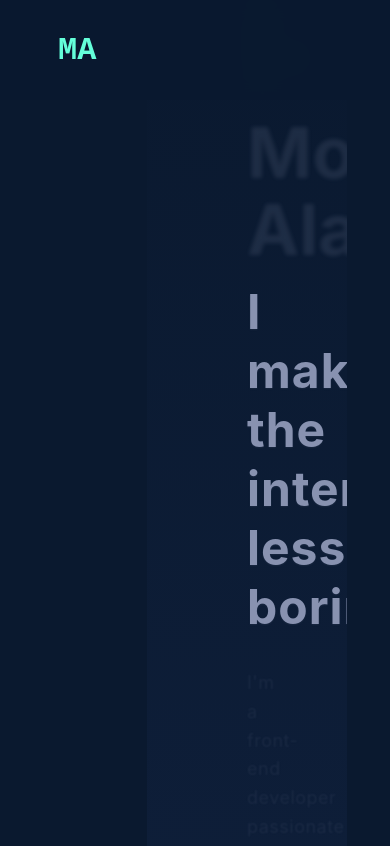
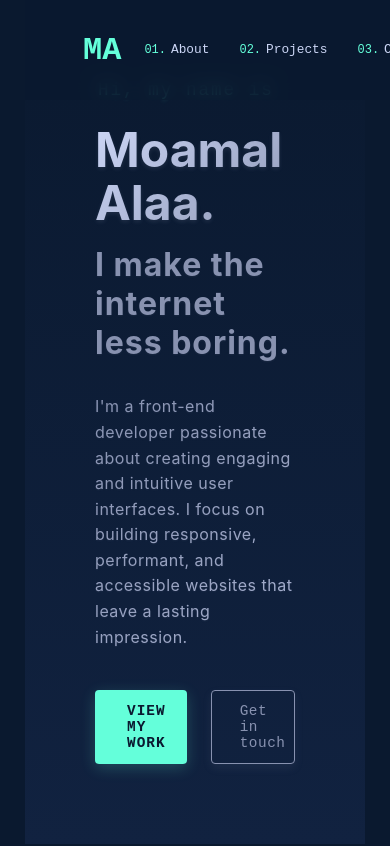
Before and after one commit to Moamal-2000/moamal-alaa, a Next.js app: page / in a window 390 px wide. Shown: the top 846 px of the page. Built offline with nearby package versions, Linux system fonts and the light colour scheme.

Commit message:
style: enhance responsiveness of HeroSection & website container

```diff
--- a/src/components/Home/HeroSection/HeroSection.module.scss
+++ b/src/components/Home/HeroSection/HeroSection.module.scss
@@ -1,3 +1,5 @@
+@use "@/styles/mixins" as m;
+
 .heroSection {
   min-height: 100dvh;
   display: flex;
@@ -9,6 +11,18 @@
   overflow: hidden;
   margin: 0 147px;
   padding: 0 100px;
+}
+
+@include m.large {
+  .heroSection {
+    margin: 0;
+  }
+}
+
+@include m.medium {
+  .heroSection {
+    padding: 0 50px;
+  }
 }
 
 .heroSection .content {
@@ -37,10 +51,16 @@
   // transform: translateY(20px);
 }
 
+@include m.large {
+  .content .preHeading {
+    font-size: 1.1rem;
+  }
+}
+
 .content .myName {
   background: linear-gradient(135deg, #ccd6f6, #8892b0);
   margin-bottom: 16px;
-  font-size: 4.375rem;
+  font-size: clamp(3rem, 9vw, 4.375rem);
   line-height: 1.1;
   color: #ccd6f6;
   font-weight: 700;
@@ -54,7 +74,7 @@
 
 .content .whatIDo {
   margin-bottom: 32px;
-  font-size: 3rem;
+  font-size: clamp(2rem, 6vw, 3rem);
   color: #8892b0;
   font-weight: 700;
   letter-spacing: 1px;
@@ -78,6 +98,12 @@
   animation: fadeInUp 1s ease .8s forwards;
   // opacity: 0;
   // transform: translateY(20px);
+}
+
+@include m.large {
+  .content .description {
+    font-size: 1rem;
+  }
 }
 
 .content .buttons {
--- a/src/styles/_variables.scss
+++ b/src/styles/_variables.scss
@@ -1,4 +1,24 @@
+@use "@/styles/mixins" as m;
+
 :root {
   --website-width: 1400px;
   --font-mono: 'SF Mono', 'Fira Code', 'Fira Mono', 'Roboto Mono', monospace
 }
+
+@media (max-width: 1400px) {
+  :root {
+    --website-width: 1200px;
+  }
+}
+
+@include m.large {
+  :root {
+    --website-width: 90%;
+  }
+}
+
+@include m.small {
+  :root {
+    --website-width: 100%;
+  }
+}
--- a/src/styles/globals.scss
+++ b/src/styles/globals.scss
@@ -1,5 +1,6 @@
 @use "./colors";
 @use "./variables";
+@use "./mixins" as m;
 @import "./fonts.css";
 
 * {
@@ -22,6 +23,12 @@ body {
   width: 100%;
   margin: 0 auto;
   position: relative;
+}
+
+@include m.small {
+  body {
+    padding: 0 25px;
+  }
 }
 
 main {
```
